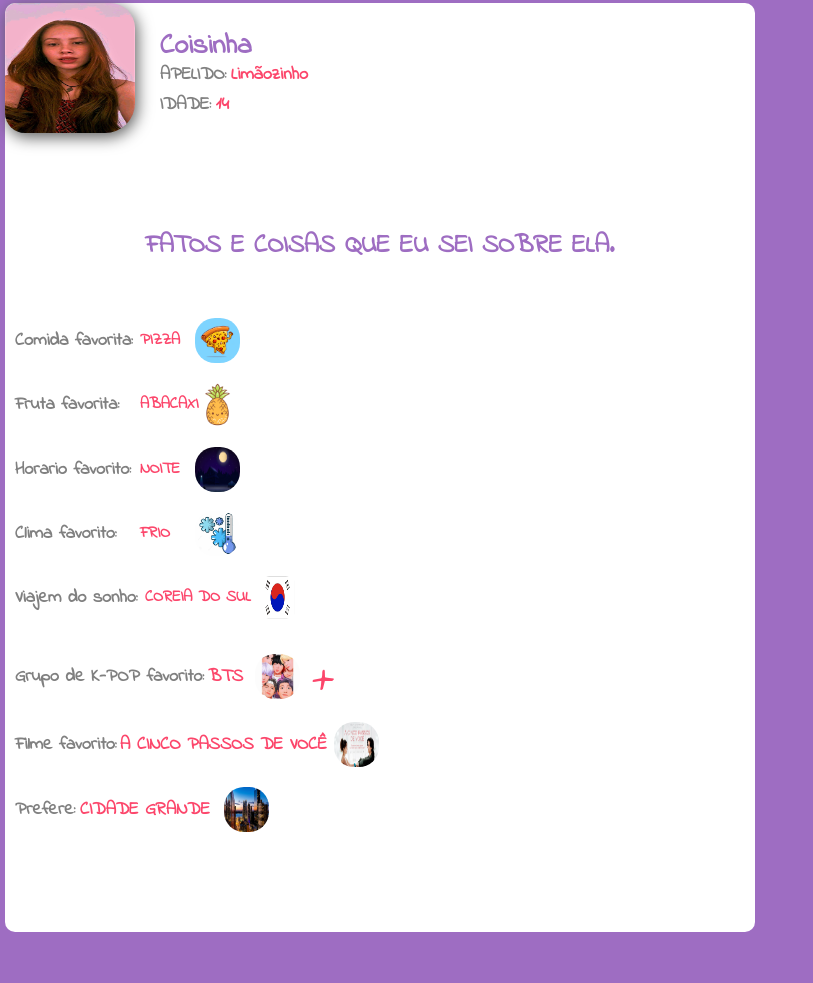
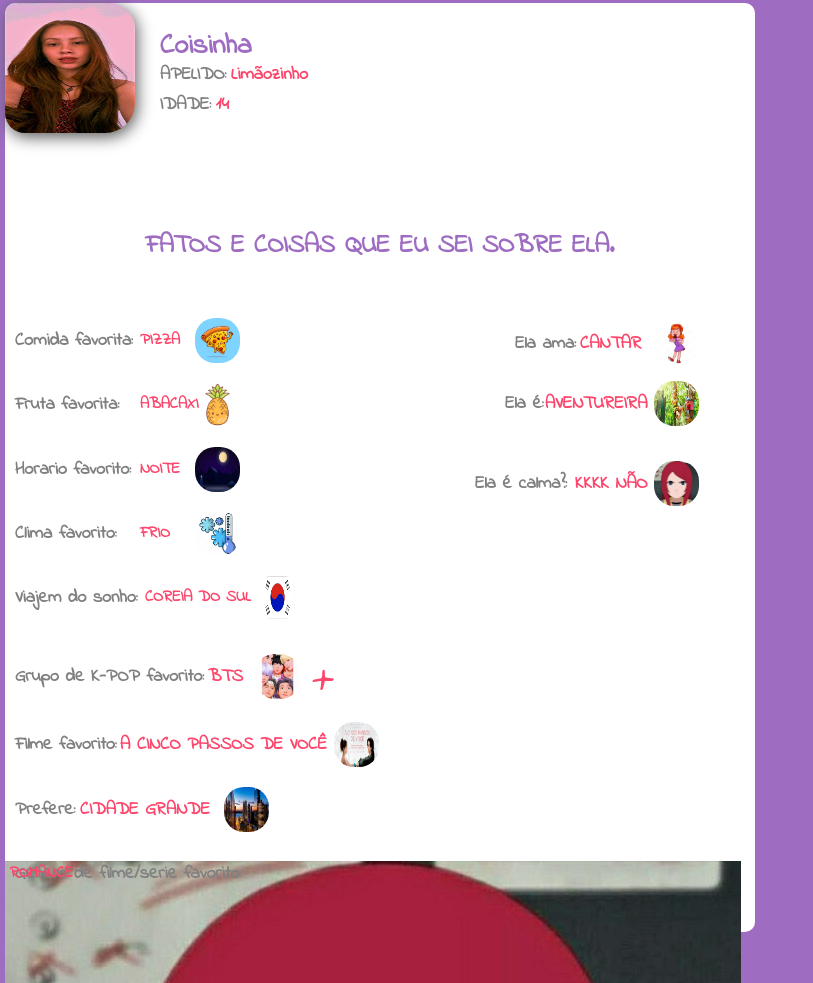
Before and after one commit to Kleber-Neto/Coisinha..., a website: page pages/sobre.html in a window 1280 px wide. Shown: the part 577-1560 px from the top of the page, without its empty margins (0-813 px from the left). Before the commit the page ends 1509 px from the top, so only its background shows below. Drawn offline with nearby package versions, Linux system fonts and the light colour scheme.

Commit message:
arquivo de imagem e css

```diff
--- a/pages/sobre.css
+++ b/pages/sobre.css
@@ -240,6 +240,24 @@ span {
   font-size: 18px;
 }
 
+.span5 {
+  margin-left: 575px;
+  margin-top: -530px;
+  font-size: 18px;
+}
+
+.span6 {
+  margin-left: 540px;
+  margin-top: -470px;
+  font-size: 18px;
+}
+
+.span7 {
+  margin-left: 570px;
+  margin-top: -390px;
+  font-size: 18px;
+}
+
 em {
   position: absolute;
   margin-left: 10px;
@@ -276,6 +294,36 @@ strong {
   font-size: 18px;
   color: gray;
   padding-left: 10px;
+  display: inline-block;
+}
+
+.strog {
+  margin-left: 500px;
+  margin-top: -530px;
+  position: absolute;
+  font-size: 18px;
+  color: gray;
+
+  display: inline-block;
+}
+
+.strog2 {
+  margin-left: 490px;
+  margin-top: -470px;
+  position: absolute;
+  font-size: 18px;
+  color: gray;
+
+  display: inline-block;
+}
+
+.strog3 {
+  margin-left: 460px;
+  margin-top: -390px;
+  position: absolute;
+  font-size: 18px;
+  color: gray;
+
   display: inline-block;
 }
 
@@ -324,6 +372,36 @@ strong {
   display: inline-block;
 }
 
+.intes5 {
+  margin-left: 649px;
+  margin-top: -540px;
+  width: 45px;
+  height: 45px;
+  border-radius: 20px 20px 20px 20px;
+  display: inline-block;
+  float: left;
+}
+
+.intes6 {
+  margin-left: 649px;
+  margin-top: -480px;
+  width: 45px;
+  height: 45px;
+  border-radius: 20px 20px 20px 20px;
+  display: inline-block;
+  float: left;
+}
+
+.intes7 {
+  margin-left: 649px;
+  margin-top: -400px;
+  width: 45px;
+  height: 45px;
+  border-radius: 20px 20px 20px 20px;
+  display: inline-block;
+  float: left;
+}
+
 
 /*=== RESPONSIVO =================================*/
 @media only screen and (max-device-width: 900px) {
--- a/pages/sobre.html
+++ b/pages/sobre.html
@@ -100,7 +100,19 @@
               <img class="intes3" src="../image/filme.jpg" alt="capa do filme">
 
               <h4><strong>Prefere:</strong> <span class="span4">CIDADE GRANDE</span></h4>
-              <img class="intes4" src="../image/cidade.jpg" alt="desenho da noite">
+              <img class="intes4" src="../image/cidade.jpg" alt="desenho de uma cidade">
+
+              <h4><strong class="strog">Ela ama:</strong> <span class="span5">CANTAR</span></h4>
+              <img class="intes5" src="../image/cantar.jpg" alt="desenho de uma menina cantando">
+
+              <h4><strong class="strog2">Ela é:</strong> <span class="span6">AVENTUREIRA</span></h4>
+              <img class="intes6" src="../image/aventura.jpg" alt="desenho de uma criança">
+
+              <h4><strong class="strog3">Ela é calma?:</strong> <span class="span7">KKKK NÃO</span></h4>
+              <img class="intes7" src="../image/irritada.jpg" alt="desenho da kushina">
+
+              <h4><strong class="strog4">Genero de filme/serie favorito:</strong> <span class="span8">ROMANCE</span></h4>
+              <img class="intes8" src="../image/irritada.jpg" alt="desenho de uma criança">
 
             </div>
 
```
Also changed, not shown: image/aventura.jpg (added), image/cantar.jpg (added), image/irritada.jpg (added).
